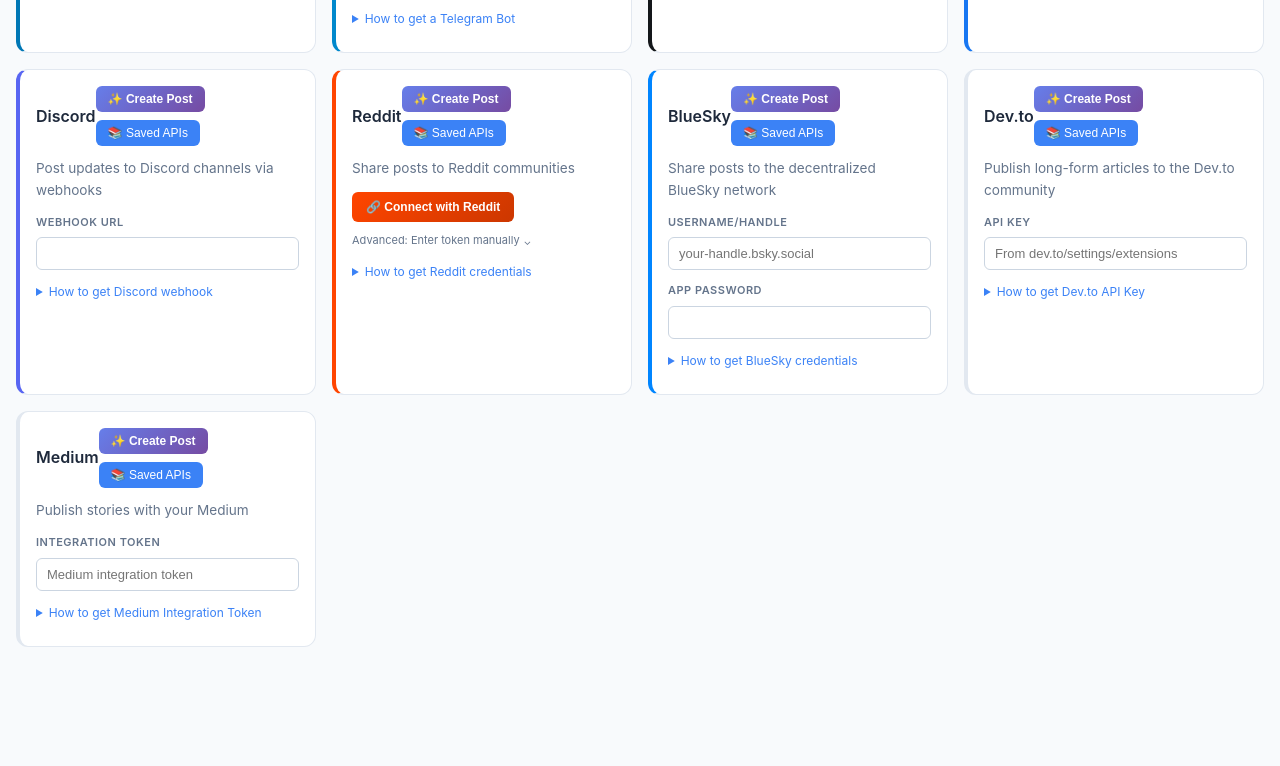
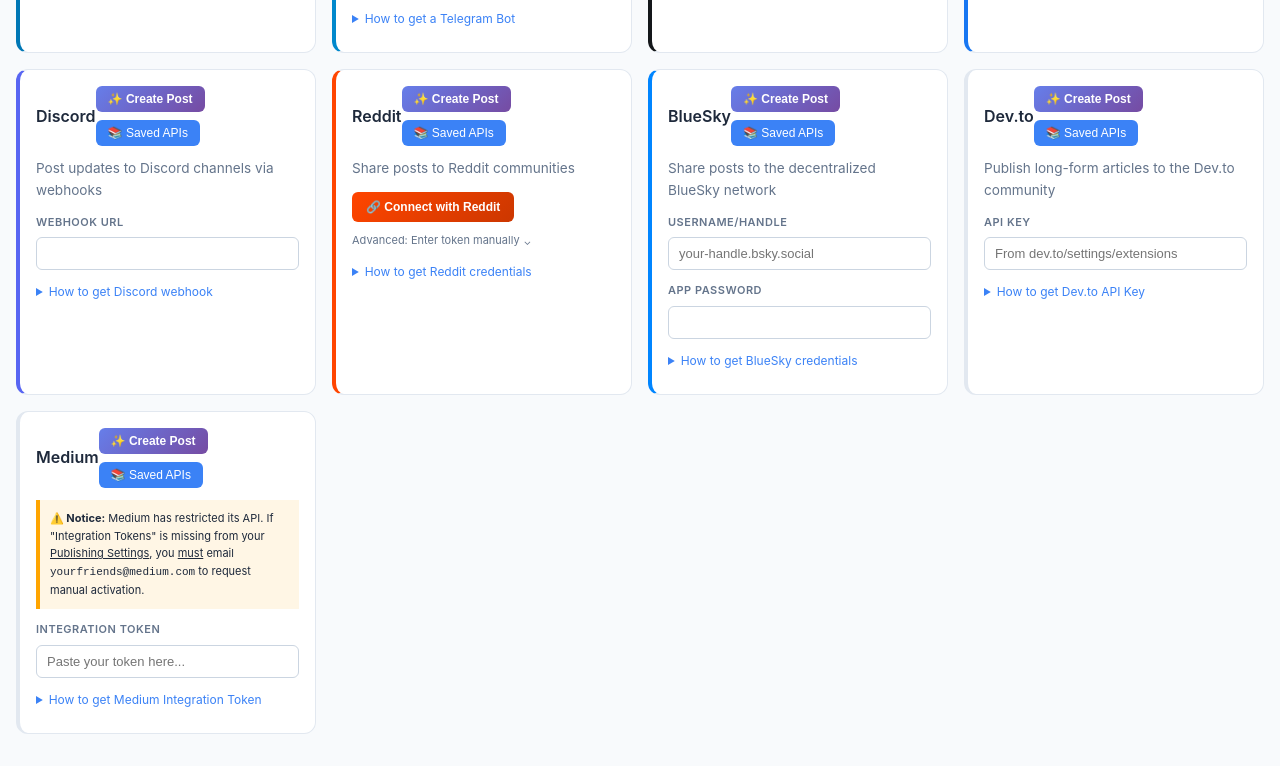
Before and after one commit to kareem2099/DotShare, a website with bundled scripts: page media/index.html in a window 1280 px wide. Shown: the part 448-1214 px from the top of the page. Before the commit the page ends 1127 px from the top, so only its background shows below. Built offline with nearby package versions, Linux system fonts and the light colour scheme.

Commit message:
chore: release v3.0.1 - Medium API notice & UX improvements

```diff
--- a/media/index.html
+++ b/media/index.html
@@ -374,10 +374,16 @@
                                     APIs</button>
                             </div>
                         </div>
-                        <p>Publish stories with your Medium</p>
+
+                        <div class="status-box warning" style="background: rgba(255, 165, 0, 0.1); border-left: 4px solid #ffa500; padding: 10px; margin-bottom: 12px; font-size: 11px;">
+                            <strong>⚠️ Notice:</strong> Medium has restricted its API. If "Integration Tokens" is missing from your
+                            <a href="https://medium.com/me/settings/publishing" target="_blank" style="color: var(--vscode-link-foreground);">Publishing Settings</a>,
+                            you <u>must</u> email <code style="color: var(--vscode-textPreformat-foreground);">yourfriends@medium.com</code> to request manual activation.
+                        </div>
+
                         <div class="input-group">
-                            <label for="mediumAccessToken">Integration token</label>
-                            <input type="password" id="mediumAccessToken" placeholder="Medium integration token">
+                            <label for="mediumAccessToken">Integration Token</label>
+                            <input type="password" id="mediumAccessToken" placeholder="Paste your token here...">
                         </div>
                         <details class="guidelines">
                             <summary>How to get Medium Integration Token</summary>
--- a/package.json
+++ b/package.json
@@ -2,7 +2,7 @@
   "name": "dotshare",
   "displayName": "DotShare",
   "description": "The Ultimate Publishing Suite: Share your code/ideas across multiple social and blogging platforms directly from VS Code.",
-  "version": "3.0.0",
+  "version": "3.0.1",
   "publisher": "freerave",
   "funding": [
     {
```
Also changed, not shown: WHATS_NEW.md (+5 -3 lines), src/ui/DotShareWebView.ts (+7 -0 lines), CHANGELOG.md, 1 other file.
